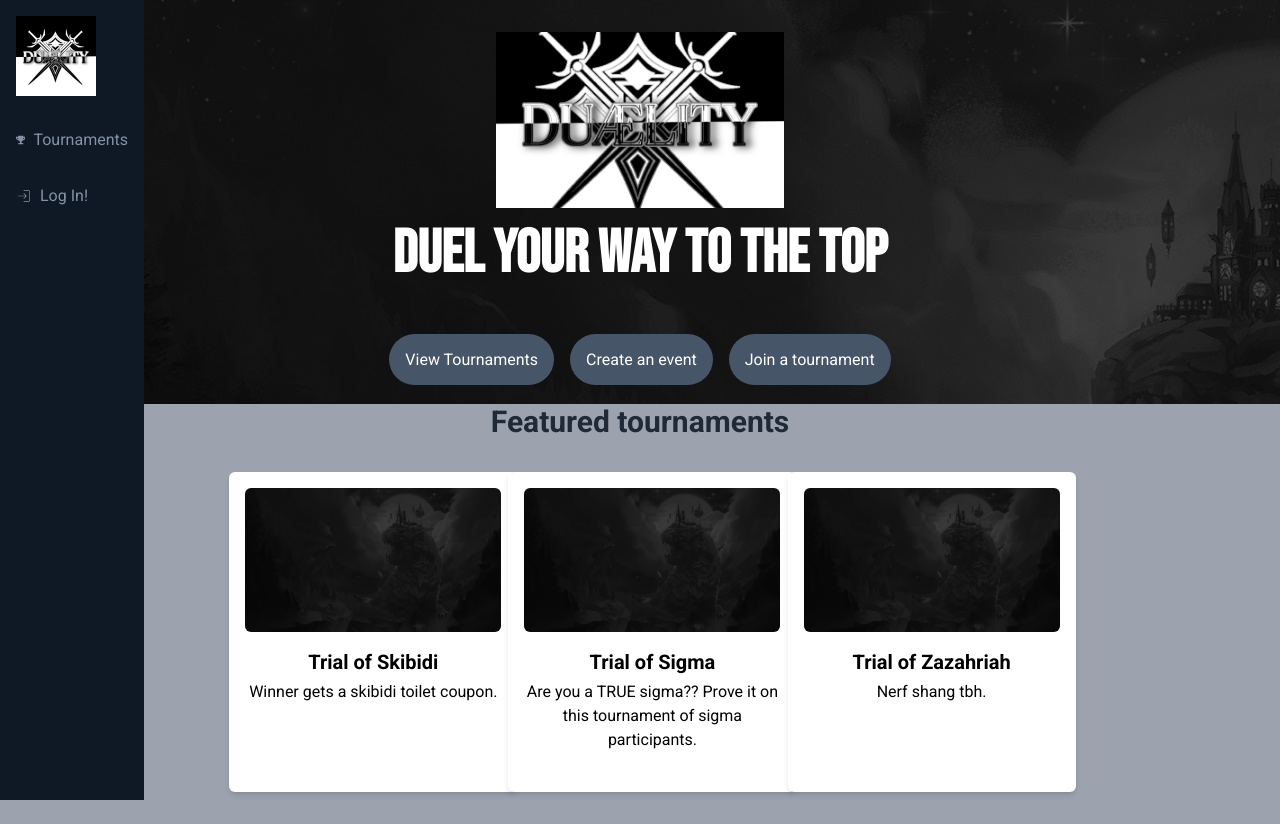
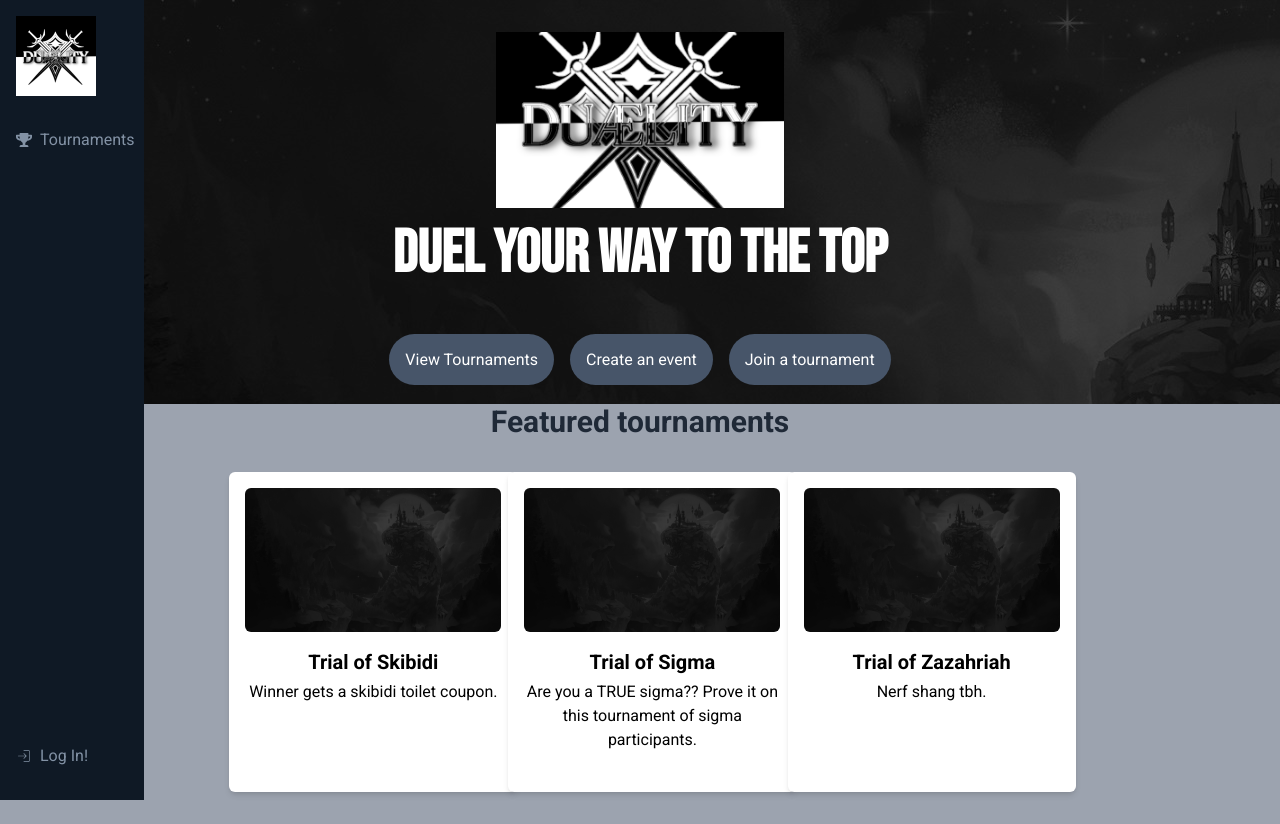
Before and after one commit to UnLakhs/Duaelity, a Next.js app: page / in a window 1280 px wide. Built offline with nearby package versions, Linux system fonts and the light colour scheme; no server answers.

Commit message:
Updated Nav UI

```diff
--- a/app/components/Navbar.tsx
+++ b/app/components/Navbar.tsx
@@ -1,18 +1,16 @@
 "use client";
 import { useEffect, useState } from "react";
-// import { IoIosSearch } from "react-icons/io";
 import { FaTrophy } from "react-icons/fa";
-import { HiOutlineMenu, HiOutlineX } from "react-icons/hi"; // Burger and close icons
+import { HiOutlineMenu, HiOutlineX } from "react-icons/hi";
 import { CiLogin } from "react-icons/ci";
 import Link from "next/link";
 import { User } from "../Cosntants/constants";
 
-// Common styles for nav items
 const navDivStyles = `flex gap-2 cursor-pointer hover:text-white transition-colors duration-300 p-4 justify-start items-center`;
 
 const NavBar = () => {
-  const [isMenuOpen, setIsMenuOpen] = useState(false); // State to toggle the menu
-  const [user, setUser] = useState<User | null>(null); // State to store user data
+  const [isMenuOpen, setIsMenuOpen] = useState(false);
+  const [user, setUser] = useState<User | null>(null);
 
   useEffect(() => {
     const fetchUser = async () => {
@@ -34,19 +32,18 @@ const NavBar = () => {
     };
     fetchUser();
   }, []);
+
   return (
-    <nav className="bg-[#0f1925] text-[#8392A5] sm:static lg:fixed w-full lg:w-36 lg:h-full z-10 transition-all duration-300">
+    <nav className="bg-[#0f1925] text-[#8392A5] sm:static lg:fixed w-full lg:w-36 lg:h-screen z-10 transition-all duration-300 flex flex-col">
       {/* Logo and burger icon */}
       <div className="flex justify-between items-center p-4">
         <Link href={"/"}>
-          {/* Logo */}
           <img
             src="/images/Duaelity_logo.png"
             alt="Duaelity logo"
             className="object-cover w-12 h-12 lg:w-20 lg:h-20 transition-all duration-300"
           />
         </Link>
-        {/* Burger Menu Button */}
         <button
           onClick={() => setIsMenuOpen(!isMenuOpen)}
           className="text-white lg:hidden"
@@ -58,27 +55,39 @@ const NavBar = () => {
       {/* Menu Items */}
       <div
         className={`${
-          isMenuOpen ? "block" : "hidden"
-        } lg:block bg-[#0f1925] lg:bg-transparent w-full lg:h-full transition-all duration-300`}
+          isMenuOpen ? "flex" : "hidden"
+        } flex-col flex-grow lg:flex justify-between bg-[#0f1925] lg:bg-transparent w-full transition-all duration-300`}
       >
+        <div>
           <Link href={"/tournaments"} className={`${navDivStyles}`}>
-          <FaTrophy size={20} />
+            <FaTrophy className="w-4 h-5 flex-none" />
             <span>Tournaments</span>
           </Link>
+        </div>
+
+        <div className="lg:mb-4">
           {user ? (
-          <div className={`${navDivStyles}`}>
-            <span>Welcome {user.username}</span>
+            <Link href="/Profile" className={`${navDivStyles}`}>
+              <div className="flex items-center gap-2">
+                <img
+                  src={user.profileImage || "/images/default-avatar.jpg"}
+                  alt="Profile"
+                  className="w-8 h-8 rounded-full object-cover border-2 border-white"
+                />
+                <span className="truncate max-w-[8rem]">{user.username}</span>
               </div>
+            </Link>
           ) : (
             <Link
               href={`/Authentication/SignIn`}
-            className={`${navDivStyles} mt-auto`}
+              className={`${navDivStyles}`}
             >
               <CiLogin />
               <span>Log In!</span>
             </Link>
           )}
         </div>
+      </div>
     </nav>
   );
 };
```
Lines whose indentation alone changed are shown as unchanged.
